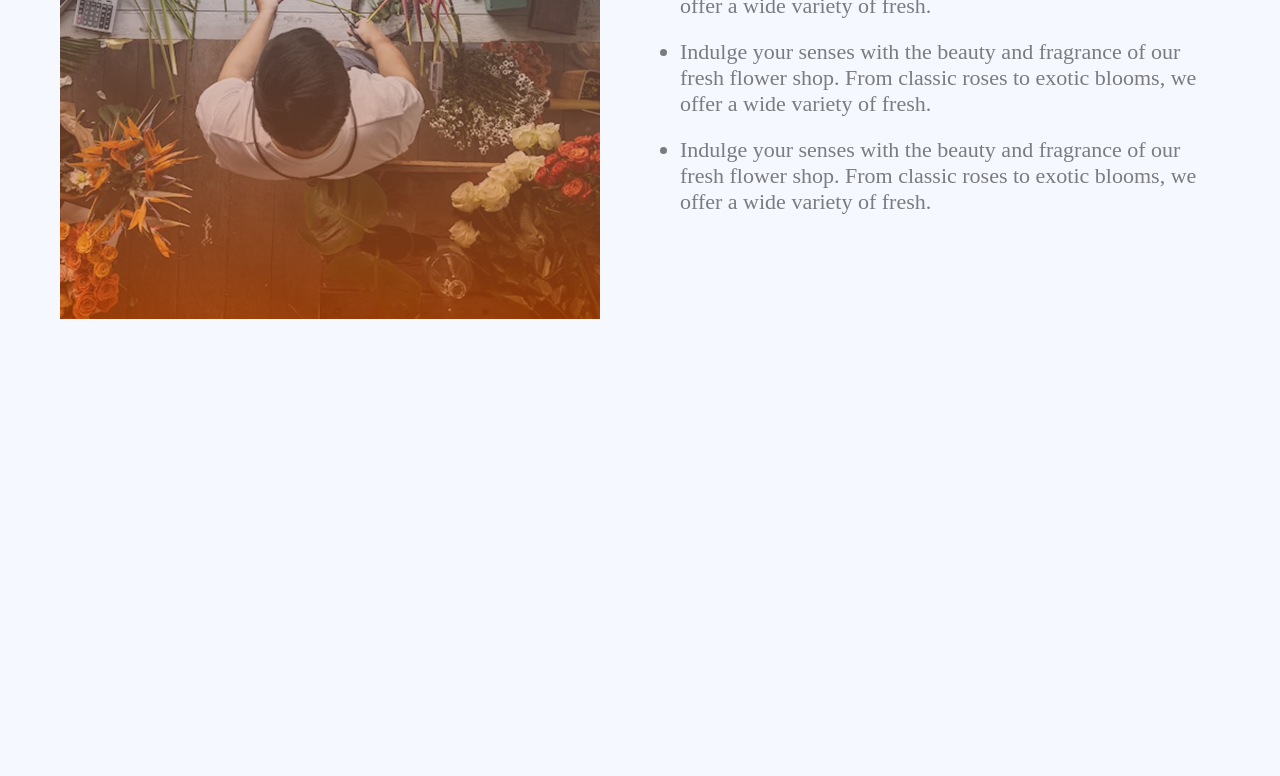
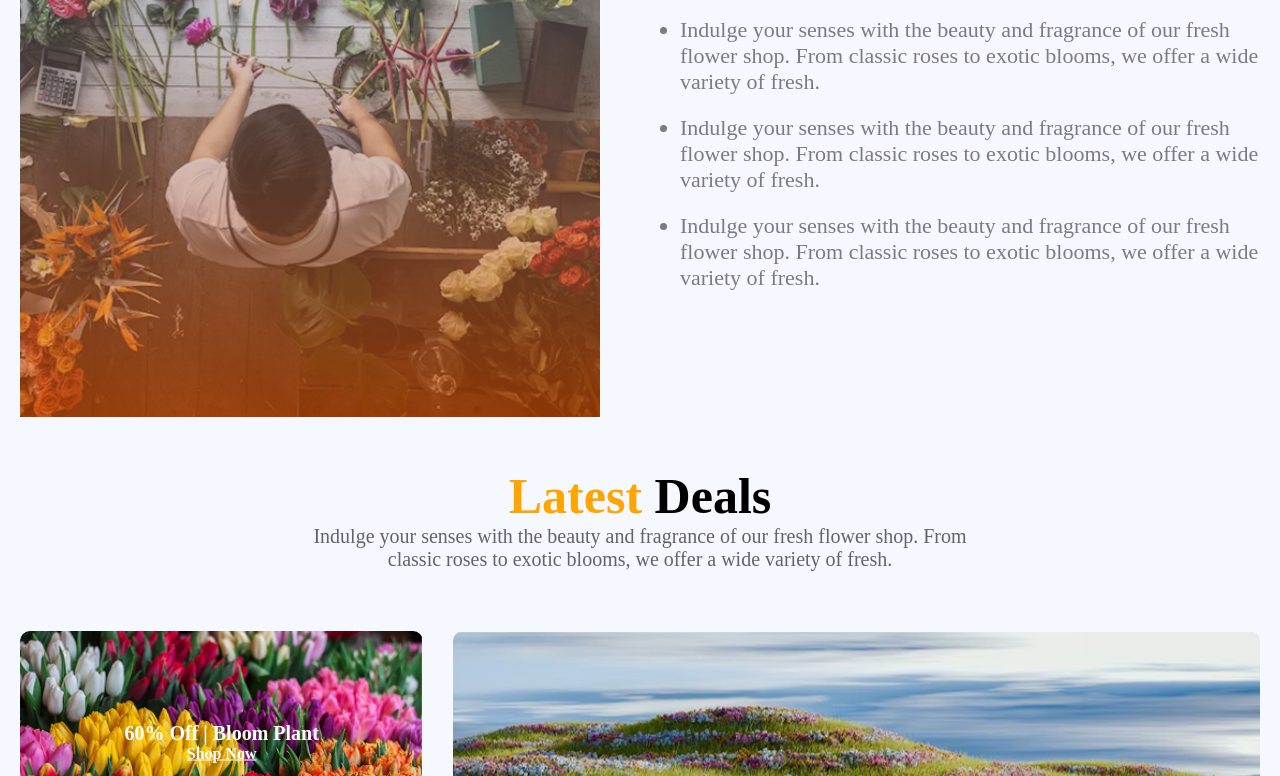
Before and after one commit to Ummahabibahabo/B12A02, a plain HTML site: page index.html in a window 1280 px wide. Shown: the part 2024-2800 px from the top of the page. Before the commit the page ends 2343 px from the top, so only its background shows below. Drawn offline with Linux system fonts and the light colour scheme.

Commit message:
four commit

```diff
--- a/index.html
+++ b/index.html
@@ -173,6 +173,54 @@
           </ul>
         </article>
       </section>
+      <section class="latest-deals">
+        <div class="deals-header">
+          <h2><span class="orange">Latest </span> Deals</h2>
+          <p>
+            Indulge your senses with the beauty and fragrance of our fresh
+            flower shop. From classic roses to exotic blooms, we offer a wide
+            variety of fresh.
+          </p>
+        </div>
+
+        <div class="deals-grid">
+          <div class="left-deals">
+            <div class="left-card">
+              <img src="./images/deal-bloom.png" alt="Bloom Plant" />
+              <div class="left-card-header">
+                <h3>60% Off | Bloom Plant</h3>
+                <a href="#" class="shop-btn">Shop Now</a>
+              </div>
+            </div>
+            <div class="left-card">
+              <img src="./images/deal-ana.png" alt="Ana Plant" />
+              <div class="left-card-header">
+                <h3>30% Off | Ana Plant</h3>
+                <a href="#" class="shop-btn">Shop Now</a>
+              </div>
+            </div>
+          </div>
+
+          <div class="right-deals">
+            <div class="right-card">
+              <img src="./images/deal-zabo.png" alt="Zabo Plant" />
+              <div class="left-card-header">
+                <h3>25% Off | Zabo Plant</h3>
+                <a href="#" class="shop-btn">Shop Now</a>
+              </div>
+            </div>
+          </div>
+        </div>
+      </section>
+      <section class="subscribe-section">
+        <div class="subscribe-content">
+          <h2 class="subscribe-title">Join the colorful Bunch</h2>
+          <form class="subscribe-form">
+            <input type="email" name="" id="" placeholder="Write email" />
+            <button type="submit">Subscribe</button>
+          </form>
+        </div>
+      </section>
     </main>
     <footer></footer>
   </body>
--- a/style.css
+++ b/style.css
@@ -6,7 +6,7 @@
 }
 .container {
   margin: auto;
-  max-width: 1200px;
+  max-width: 14 00px;
   padding: 0px 20px;
 }
 /* nav-section-style */
@@ -139,7 +139,7 @@
   display: flex;
   justify-content: space-between;
   gap: 80px;
-  align-items: stretch;
+
   margin-top: 150px;
   align-items: center;
 }
@@ -177,7 +177,6 @@
   font-weight: 700;
   font-size: 50px;
   margin-bottom: 20px;
-  /* text-align: left; */
 }
 
 .text-content ul li {
@@ -185,6 +184,84 @@
   font-size: 22px;
   color: rgba(0, 0, 0, 0.5);
   margin-bottom: 20px;
+}
+/* Latest-Deals-style */
+.latest-deals {
+  margin-top: 50px;
+}
+
+.deals-header {
+  text-align: center;
+  margin-bottom: 60px;
+}
+
+.deals-header h2 {
+  font-size: 50px;
+  font-weight: 700;
+}
+
+.deals-header h2 .orange {
+  color: orange;
+}
+
+.deals-header p {
+  font-size: 20px;
+  color: rgba(0, 0, 0, 0.6);
+  max-width: 700px;
+  margin: 0px auto;
+}
+
+.deals-grid {
+  display: flex;
+  gap: 30px;
+}
+
+.left-deals {
+  display: flex;
+  flex-direction: column;
+  gap: 20px;
+  flex: 1;
+}
+
+.right-deals {
+  flex: 2;
+}
+
+.left-card,
+.right-card {
+  position: relative;
+  border-radius: 10px;
+  overflow: hidden;
+}
+
+.left-card img,
+.right-card img {
+  width: 100%;
+  height: auto;
+  display: block;
+}
+
+.left-card-header {
+  position: absolute;
+  top: 50%;
+  left: 50%;
+  transform: translate(-50%, -50%);
+  color: white;
+  text-align: center;
+  background: none;
+}
+
+.left-card-header h3 {
+  font-size: 20px;
+  font-weight: 600;
+  background: none;
+}
+
+.shop-btn {
+  font-size: 16px;
+  font-weight: 600;
+  color: white;
+  background: none;
 }
 /* ......Responsive....... */
 @media screen and (max-width: 768px) {
@@ -221,9 +298,16 @@
   .flowers-plants-section {
     flex-direction: column;
     padding: 0px 16px;
+    margin-top: 100px;
   }
   .image-container,
   .text-content {
     width: 100%;
   }
+  .trust-image {
+    display: none;
+  }
+  .deals-grid {
+    flex-direction: column;
+  }
 }
```
Also changed, not shown: images/deal-ana.png (added), images/deal-bloom.png (added), images/deal-zabo.png (added), images/news-letter-bg.png (added).
